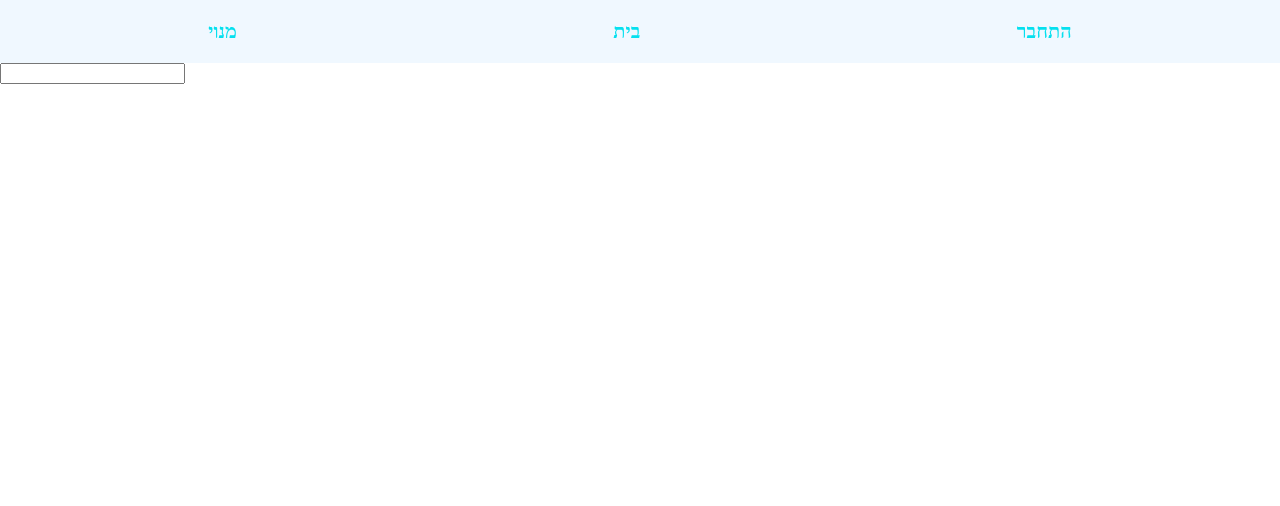
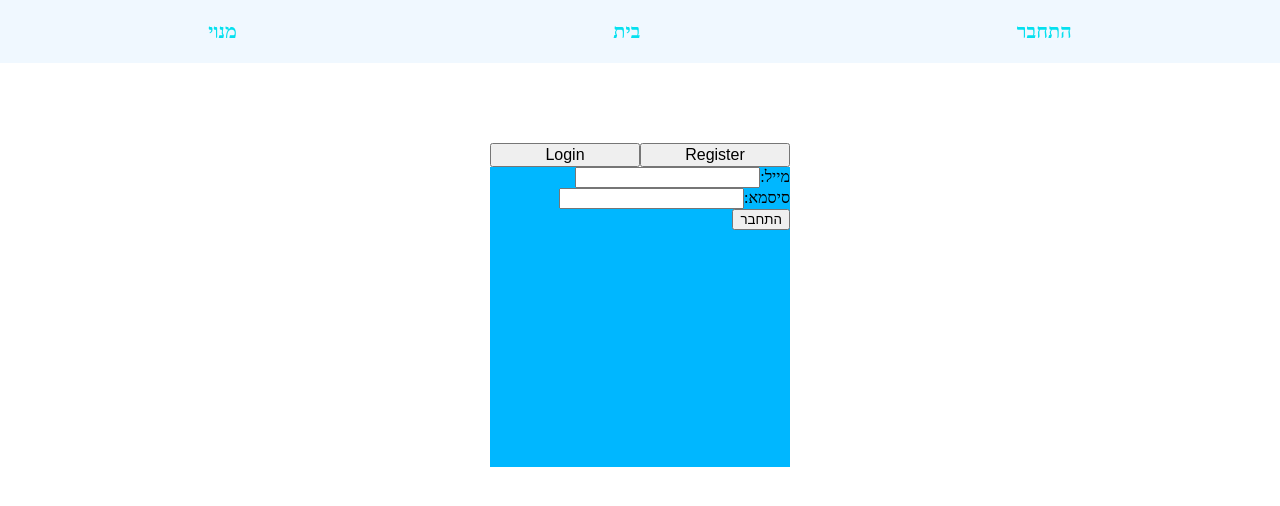
Before and after one commit to itsik-ba/Nahel-li, a React (Vite) app in the folder client/: page /login in a window 1280 px wide. Shown: the top 506 px of the page. Built offline with nearby package versions, Linux system fonts and the light colour scheme.

Commit message:
login&register

```diff
--- a/client/src/components/logOn/Login.tsx
+++ b/client/src/components/logOn/Login.tsx
@@ -1,16 +1,84 @@
-
+import { useState } from "react"
+import styles from "./login.module.css"
 
 
 const Login = () => {
 
+  const [loginOrRegister, setLoginOrRegister] = useState(true);
+
+  const isLogin = () =>{
+     setLoginOrRegister(true)
+  }
+
+  const isRegister = () => {
+       setLoginOrRegister(false)
+  }
 
 
   return (
     <>
-    <form action="">
-      <label htmlFor=""></label>
-      <input type="text" />
+    <div className={styles.mainForm}>
+      <div className="swap">
+      <button className={styles.btnlogin} onClick={isLogin}>Login</button>
+      <button className={styles.btnregister} onClick={isRegister}>Register</button>
+
+     <div className={styles.card}>
+
+    <form dir="rtl">
+
+      {loginOrRegister ?
+
+          <><div className="userEmail">
+                  <label htmlFor="userEmail">מייל:</label>
+                  <input
+                    type="email"
+                    id="userEmail"
+                    name="userEmail" />
+                </div><div className="userPassword">
+                    <label htmlFor="userPassword">סיסמא:</label>
+                    <input
+                      type="password"
+                      id="userPassword"
+                      name="userPassword" />
+                  </div>
+                  <button type="submit">התחבר</button>
+                  </>
+
+        :
+
+      <><div className="fullName">
+                  <label htmlFor="fullName">שם משתמש:</label>
+                  <input
+                    type="text"
+                    id="fullName"
+                    name="fullName" />
+                </div><div className="userEmail">
+                    <label htmlFor="userEmail">מייל:</label>
+                    <input
+                      type="email"
+                      id="userEmail"
+                      name="userEmail" />
+                  </div><div className="userPhone">
+                    <label htmlFor="userPhone">טלפון:</label>
+                    <input
+                      type="phone"
+                      id="userPhone"
+                      name="userPhone" />
+                  </div><div className="userPassword">
+                    <label htmlFor="userPassword">סיסמא:</label>
+                    <input
+                      type="password"
+                      id="userPassword"
+                      name="userPassword" />
+                  </div><div>
+                    <button type="submit">הרשם</button>
+                  </div></>
+          }
+
     </form>
+      </div>
+      </div>
+    </div>
     </>
   )
 }
--- /dev/null
+++ b/client/src/components/logOn/login.module.css
@@ -0,0 +1,22 @@
+.mainForm{
+    padding: 80px 0px;
+    display: flex;
+    justify-content: center;
+   }
+
+   .card{
+    width: 300px;
+    height: 300px;
+    background: rgb(0, 183, 255);
+
+   }
+
+   .btnlogin{
+    width: 50%;
+    font-size: 16px;
+   }
+
+   .btnregister{
+    width: 50%;
+    font-size: 16px;
+   }
```
